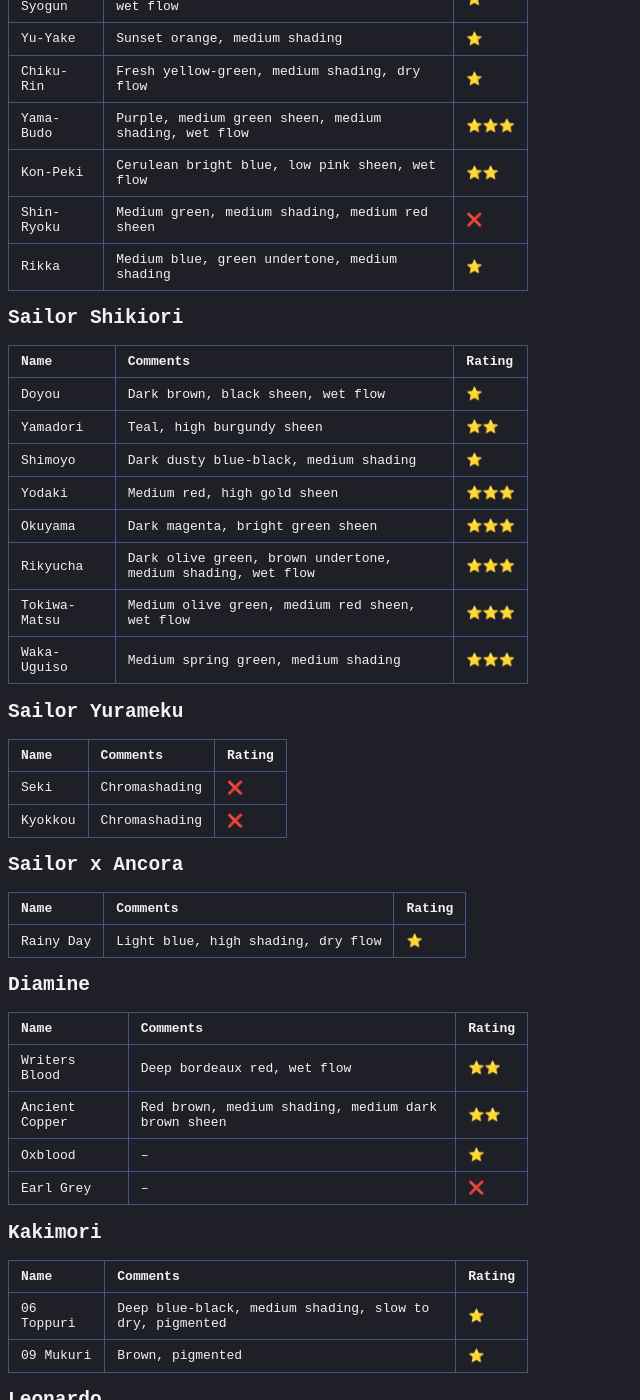
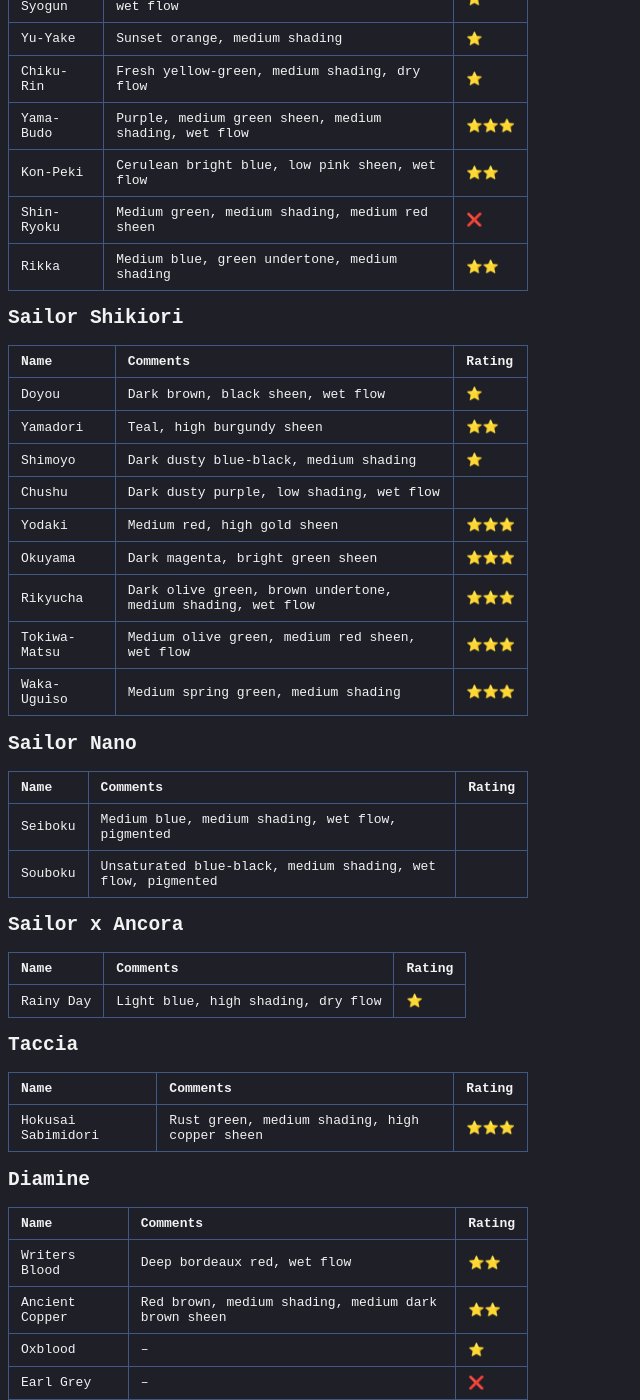
Before and after one commit to s-estay/s-estay.github.io, a Jekyll site: the page built from _posts/2026-05-28-ink-collection.md, in a window 1280 px wide and 1400 px high, scrolled down 447 px. Shown: the whole window, without its empty margins (0-640 px from the left). Built offline with Jekyll 4.4.1, drawn with Linux system fonts in a browser that asks for light colours.

Commit message:
Revise ink collection with new entries and ratings
Updated ink ratings and added new ink entries.

```diff
--- a/_posts/2026-05-28-ink-collection.md
+++ b/_posts/2026-05-28-ink-collection.md
@@ -22,7 +22,7 @@
 | Yama-Budo | Purple, medium green sheen, medium shading, wet flow | ⭐️⭐️⭐️ |
 | Kon-Peki | Cerulean bright blue, low pink sheen, wet flow | ⭐️⭐️ |
 | Shin-Ryoku | Medium green, medium shading, medium red sheen | ❌ |
-| Rikka | Medium blue, green undertone, medium shading | ⭐️ |
+| Rikka | Medium blue, green undertone, medium shading | ⭐️⭐️ |
 
 ## Sailor Shikiori
 
@@ -31,24 +31,31 @@
 | Doyou | Dark brown, black sheen, wet flow | ⭐️ |
 | Yamadori | Teal, high burgundy sheen | ⭐️⭐️ |
 | Shimoyo | Dark dusty blue-black, medium shading | ⭐️ |
+| Chushu | Dark dusty purple, low shading, wet flow | |
 | Yodaki | Medium red, high gold sheen | ⭐️⭐️⭐️ |
 | Okuyama | Dark magenta, bright green sheen | ⭐️⭐️⭐️ |
 | Rikyucha | Dark olive green, brown undertone, medium shading, wet flow | ⭐️⭐️⭐️ |
 | Tokiwa-Matsu | Medium olive green, medium red sheen, wet flow | ⭐️⭐️⭐️ |
 | Waka-Uguiso | Medium spring green, medium shading | ⭐️⭐️⭐️ |
 
-## Sailor Yurameku
+## Sailor Nano
 
 | Name | Comments | Rating |
 | --- | --- | --- |
-| Seki | Chromashading | ❌ |
-| Kyokkou | Chromashading | ❌ |
+| Seiboku | Medium blue, medium shading, wet flow, pigmented | |
+| Souboku | Unsaturated blue-black, medium shading, wet flow, pigmented | |
 
 ## Sailor x Ancora
 
 | Name | Comments | Rating |
 | --- | --- | --- |
 | Rainy Day | Light blue, high shading, dry flow | ⭐️ |
+
+## Taccia
+
+| Name | Comments | Rating |
+| --- | --- | --- |
+| Hokusai Sabimidori | Rust green, medium shading, high copper sheen | ⭐️⭐️⭐️ |
 
 ## Diamine
 
```
